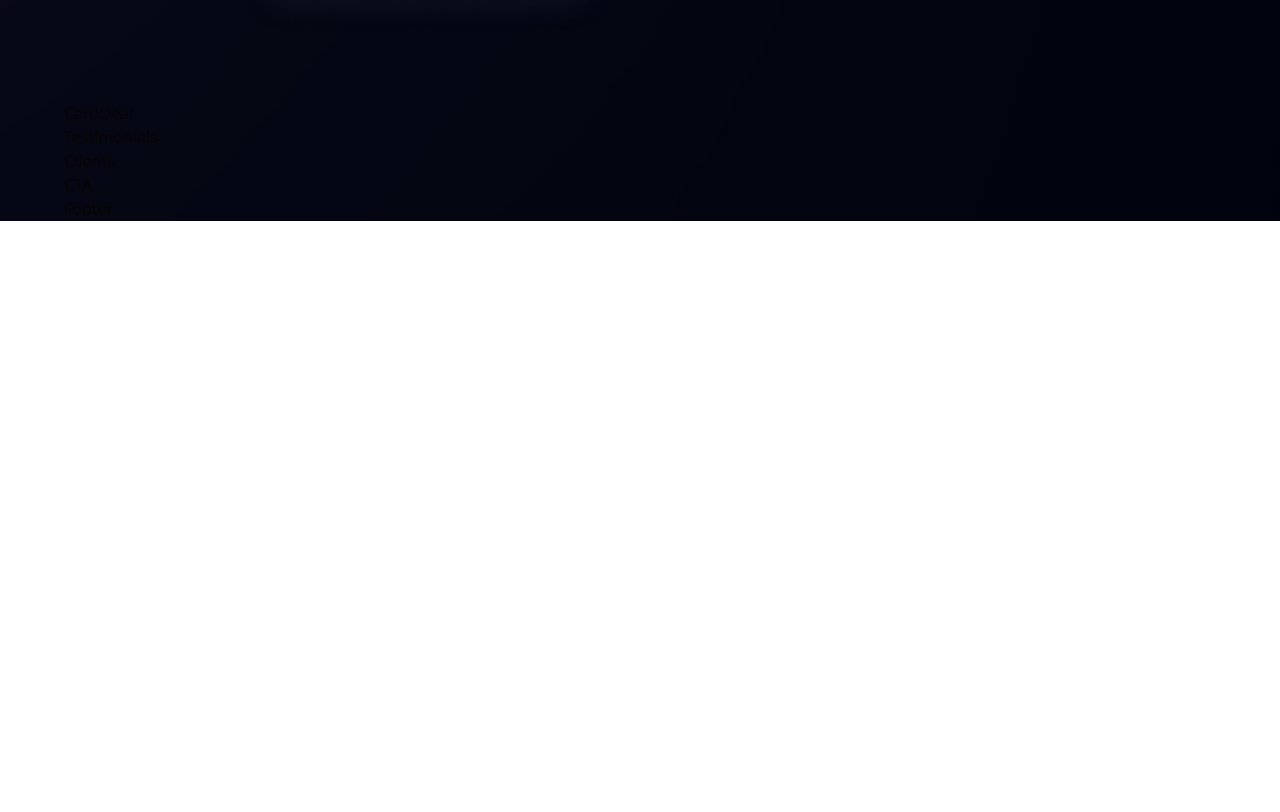
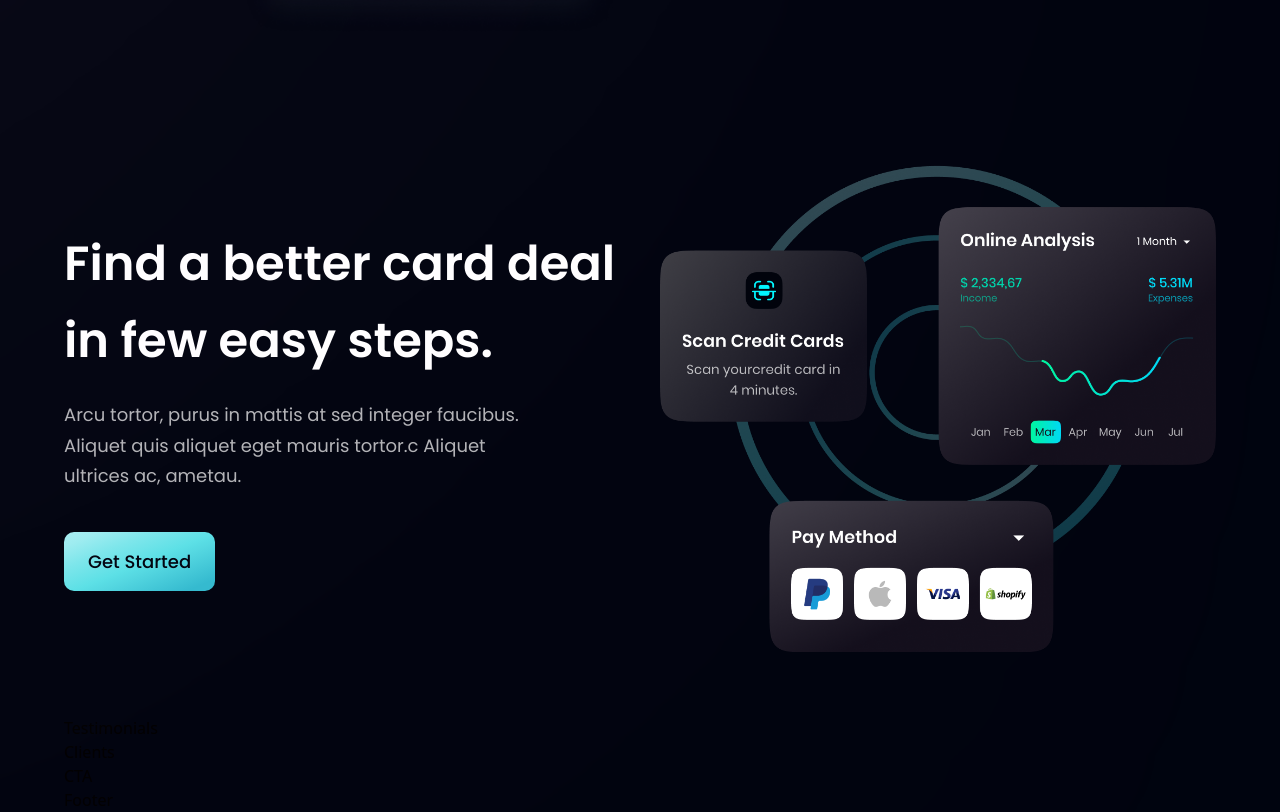
Before and after one commit to Archit381/banking-site, a React (Vite) app: page / in a window 1280 px wide. Shown: the part 2088-2900 px from the top of the page. Before the commit the page ends 2309 px from the top, so only its background shows below. Built offline with nearby package versions, Linux system fonts and the light colour scheme.

Commit message:
completed carddeal component

```diff
--- a/src/components/Button.jsx
+++ b/src/components/Button.jsx
@@ -3,7 +3,7 @@
 
 const Button = ( ) => {
   return (
-    <button type='button' className={`py-4 px-6 bg-blue-gradient font-poppins font-medium text-[18px] text-primary outline-none mt-10`}>Get Started</button>
+    <button type='button' className={`py-4 px-6 bg-blue-gradient font-poppins font-medium text-[18px] text-primary outline-none mt-10 rounded-[10px]`}>Get Started</button>
   )
 }
 
--- a/src/components/CardDeal.jsx
+++ b/src/components/CardDeal.jsx
@@ -1,9 +1,28 @@
-import React from 'react'
+import React from "react";
+import styles, { layout } from "../style";
+import Button from "./Button";
+import { card } from "../assets";
 
 const CardDeal = () => {
   return (
-    <div>CardDeal</div>
-  )
-}
+    <section className={layout.section}>
+      <div className={layout.sectionInfo}>
+        <h7 className={styles.heading2}>
+          Find a better card deal <br className="sm:block hidden" /> in few easy
+          steps.
+        </h7>
+        <p className={`${styles.paragraph} max-w-[470px] mt-5`}>
+          Arcu tortor, purus in mattis at sed integer faucibus. Aliquet quis
+          aliquet eget mauris tortor.c Aliquet ultrices ac, ametau.
+        </p>
 
-export default CardDeal
+        <Button styles="mt-10" />
+      </div>
+      <div className={layout.sectionImg}>
+        <img src={card} alt="card_img" className="w-[100%] h-[100%]" />
+      </div>
+    </section>
+  );
+};
+
+export default CardDeal;
```
